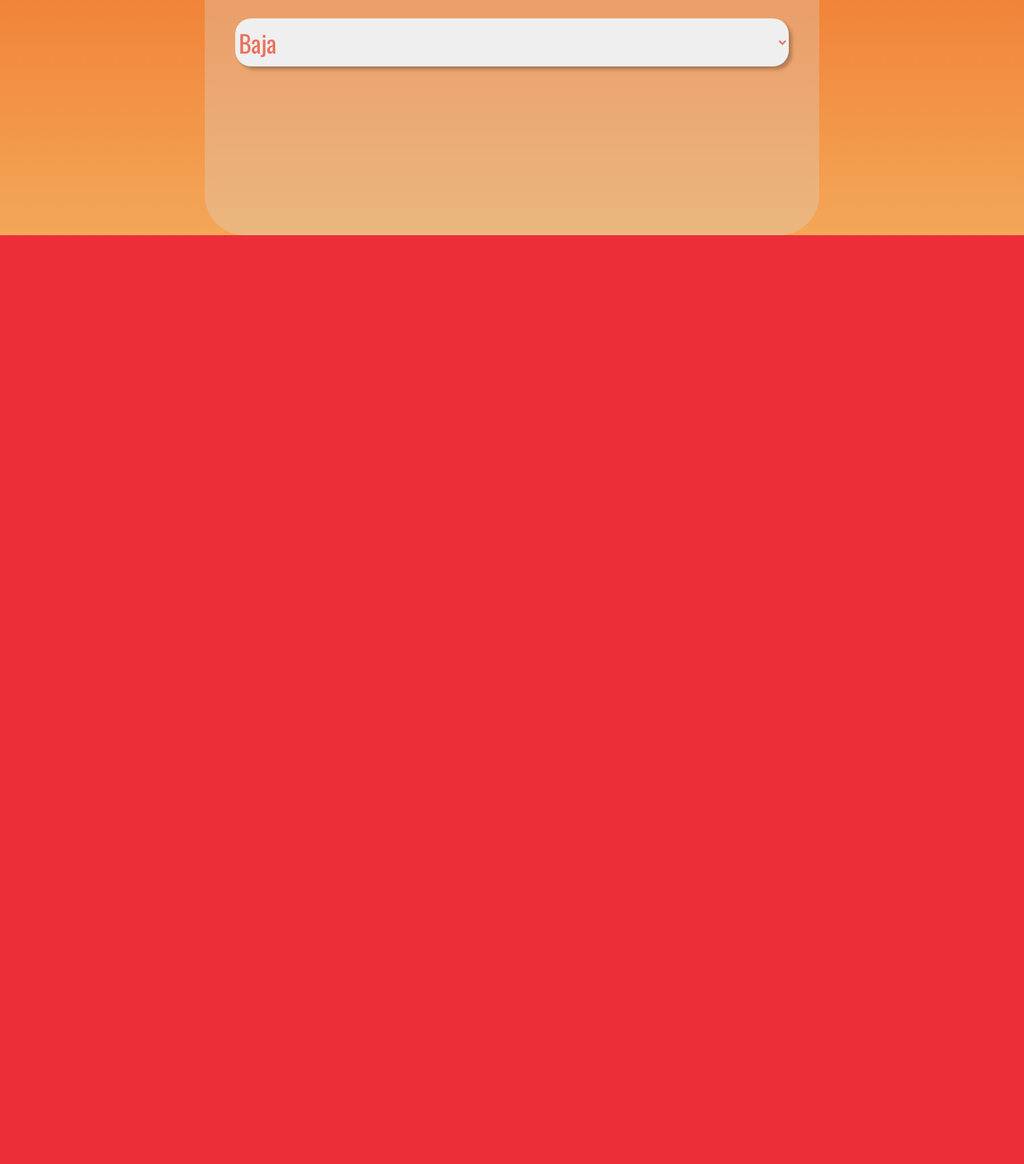
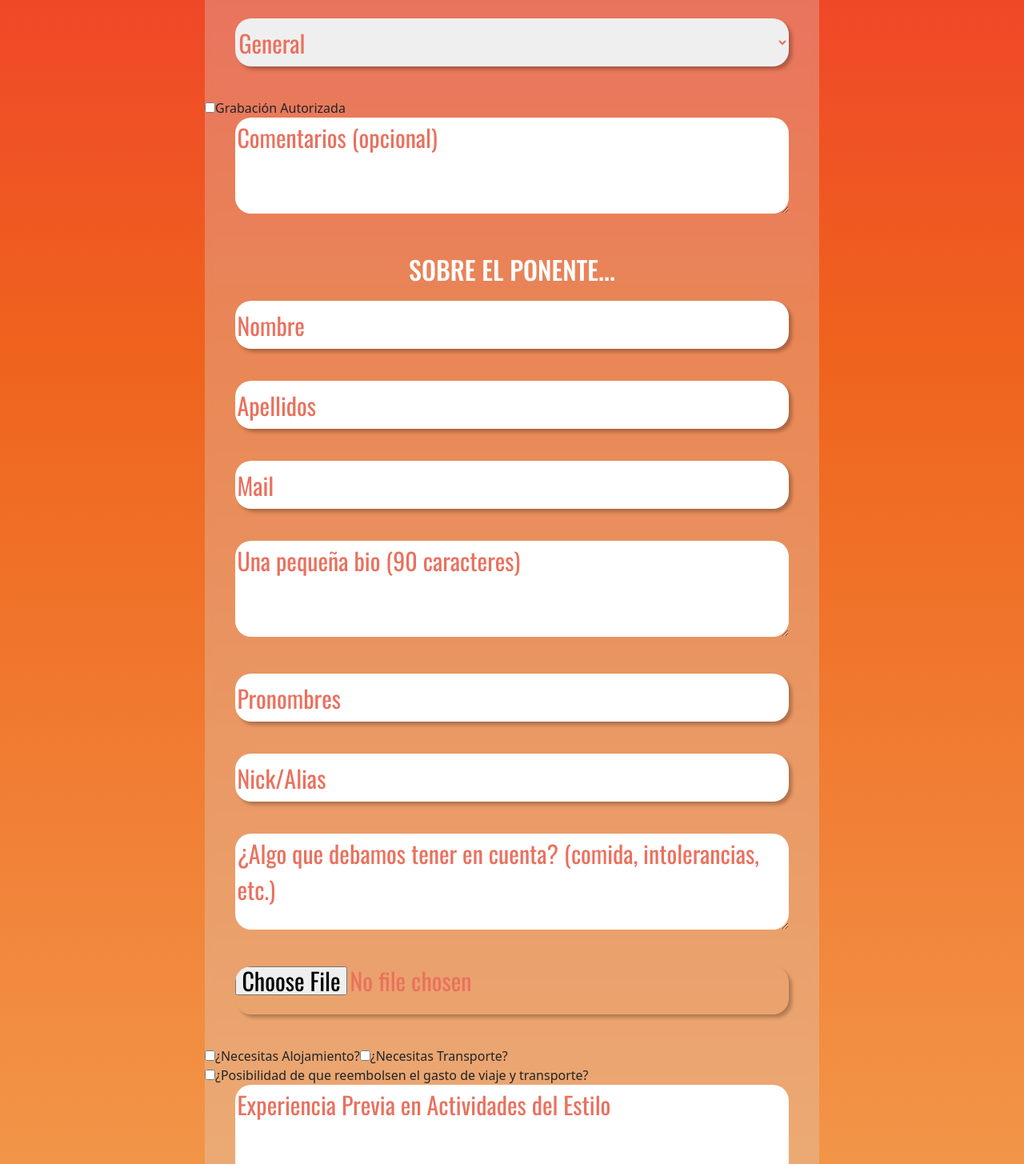
Before and after one commit to aulasoftwarelibre/landingsalmorejotech2025, a React (Vite) app: page /call4paper in a window 1280 px wide. Shown: the part 760-2215 px from the top of the page at 80% size. Before the commit the page ends 1054 px from the top, so only its background shows below. Built offline with nearby package versions, Linux system fonts and the light colour scheme.

Commit message:
feat: call4paper form added with more fields

```diff
--- a/src/pages/call4paper/call4paper.module.css
+++ b/src/pages/call4paper/call4paper.module.css
@@ -30,13 +30,12 @@
 
 
 
-@media (max-width: 576px){
+@media (max-width: 1025px){
     .form {
         width: 100%;
         margin-left: auto;
         margin-right: auto;
         margin-top: 1%;
-        height: 100vh;
         flex-shrink: 0;
         border-radius: 50px;
         background: rgba(217, 217, 217, 0.30);
@@ -96,13 +95,12 @@
 
 
 }
-@media (min-width: 576px){
+@media (min-width: 1025px){
 .form {
     width: 60%;
     margin-left: auto;
     margin-right: auto;
     margin-top: 1%;
-    height: 100vh;
     flex-shrink: 0;
     border-radius: 50px;
     background: rgba(217, 217, 217, 0.30);
--- a/src/pages/call4paper/call4paper.tsx
+++ b/src/pages/call4paper/call4paper.tsx
@@ -1,8 +1,11 @@
-import Navbar from "../../components/Navbar/Navbar"
-import styles from "./call4paper.module.css"
+import { useEffect } from "react";
+import Navbar from "../../components/Navbar/Navbar";
+import styles from "./call4paper.module.css";
 
 export default function Call4Paper() {
-    return <>
+
+    return (
+        <>
             <Navbar />
             <div>
                 <p className={`${styles.mainText}`}>
@@ -14,7 +17,7 @@ export default function Call4Paper() {
             </div>
             <div className={`${styles.form}`}>
                 <p className={`${styles.formText}`}>SOBRE LA ACTIVIDAD...</p>
-            <input type="text" name="title" placeholder="Título" className={`${styles.inputForm}`}/>
+                <input type="text" name="title" placeholder="Título" className={`${styles.inputForm}`} />
                 <select name="activityType" className={`${styles.inputForm}`}>
                     <option value="charla">Charla ~ 35 min</option>
                     <option value="keynote">Keynote ~ 1 hora</option>
@@ -24,14 +27,50 @@ export default function Call4Paper() {
                     <option value="media">Media</option>
                     <option value="alta">Alta</option>
                 </select>
-            <textarea name="descripcion" placeholder="Descripción de la Actividad" className={`${styles.inputFormArea}`}>
-            </textarea>
-            <select name="difficulty" className={`${styles.inputForm}`}>
-                <option value="baja">Baja</option>
-                <option value="media">Media</option>
-                <option value="alta">Alta</option>
+                <textarea name="descripcion" placeholder="Descripción de la Actividad" className={`${styles.inputFormArea}`}></textarea>
+                <select name="tags" className={`${styles.inputForm}`}>
+                    <option value="general">General</option>
+                    <option value="data">Data</option>
+                    <option value="devops">DevOps</option>
+                    <option value="frontend">Frontend</option>
+                    <option value="ia">IA</option>
+                    <option value="backend">Backend</option>
+                    <option value="ciberseguridad">Ciberseguridad</option>
+                    <option value="career">Career</option>
+                    <option value="ux_ui">UX/UI</option>
                 </select>
+                <label>
+                    <input type="checkbox" name="recordingAllowed" />
+                    Grabación Autorizada
+                </label>
+                <textarea name="comments" placeholder="Comentarios (opcional)" className={`${styles.inputFormArea}`}></textarea>
 
+                <p className={`${styles.formText}`}>SOBRE EL PONENTE...</p>
+                <input type="text" name="firstName" placeholder="Nombre" className={`${styles.inputForm}`} />
+                <input type="text" name="lastName" placeholder="Apellidos" className={`${styles.inputForm}`} />
+                <input type="email" name="email" placeholder="Mail" className={`${styles.inputForm}`} />
+                <textarea name="bio" placeholder="Una pequeña bio (90 caracteres)" className={`${styles.inputFormArea}`}></textarea>
+                <input type="text" name="pronouns" placeholder="Pronombres" className={`${styles.inputForm}`} />
+                <input type="text" name="nickname" placeholder="Nick/Alias" className={`${styles.inputForm}`} />
+                <textarea name="notes" placeholder="¿Algo que debamos tener en cuenta? (comida, intolerancias, etc.)" className={`${styles.inputFormArea}`}></textarea>
+                <input type="file" name="photo" className={`${styles.inputForm}`} />
+                <label>
+                    <input type="checkbox" name="needsAccommodation" />
+                    ¿Necesitas Alojamiento?
+                </label>
+                <label>
+                    <input type="checkbox" name="needsTransport" />
+                    ¿Necesitas Transporte?
+                </label>
+                <label>
+                    <input type="checkbox" name="reimburseTravel" />
+                    ¿Posibilidad de que reembolsen el gasto de viaje y transporte?
+                </label>
+                <textarea name="experience" placeholder="Experiencia Previa en Actividades del Estilo" className={`${styles.inputFormArea}`}></textarea>
+                <input type="text" name="socialMediaLinks" placeholder="Enlaces a RRSS" className={`${styles.inputForm}`} />
+                <input type="text" name="residence" placeholder="Municipio de Residencia Habitual" className={`${styles.inputForm}`} />
+                <input type="text" name="company" placeholder="Empresa de trabajo (y posibilidad de patrocinio)" className={`${styles.inputForm}`} />
             </div>
         </>
+    );
 }
```
Lines whose indentation alone changed are shown as unchanged.
